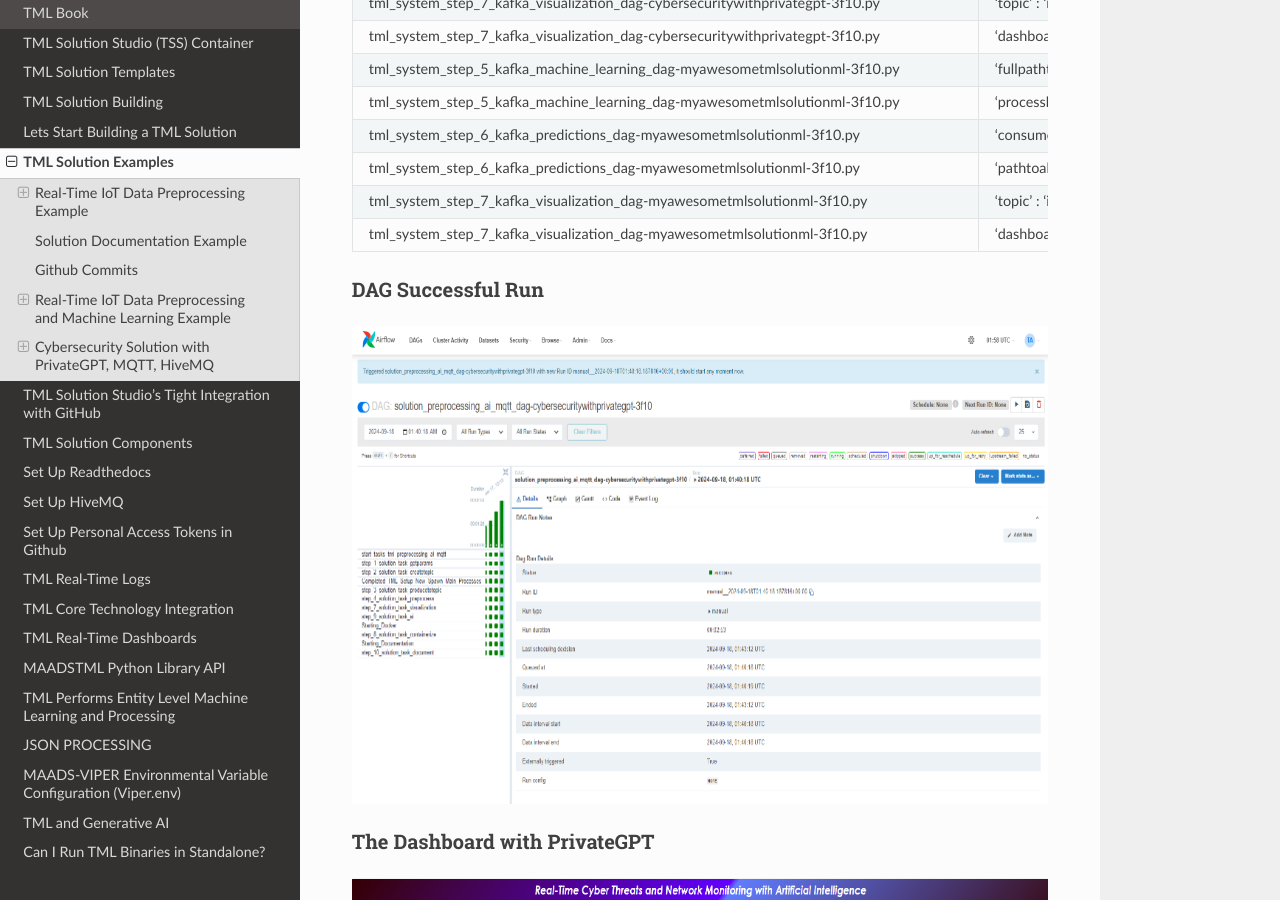
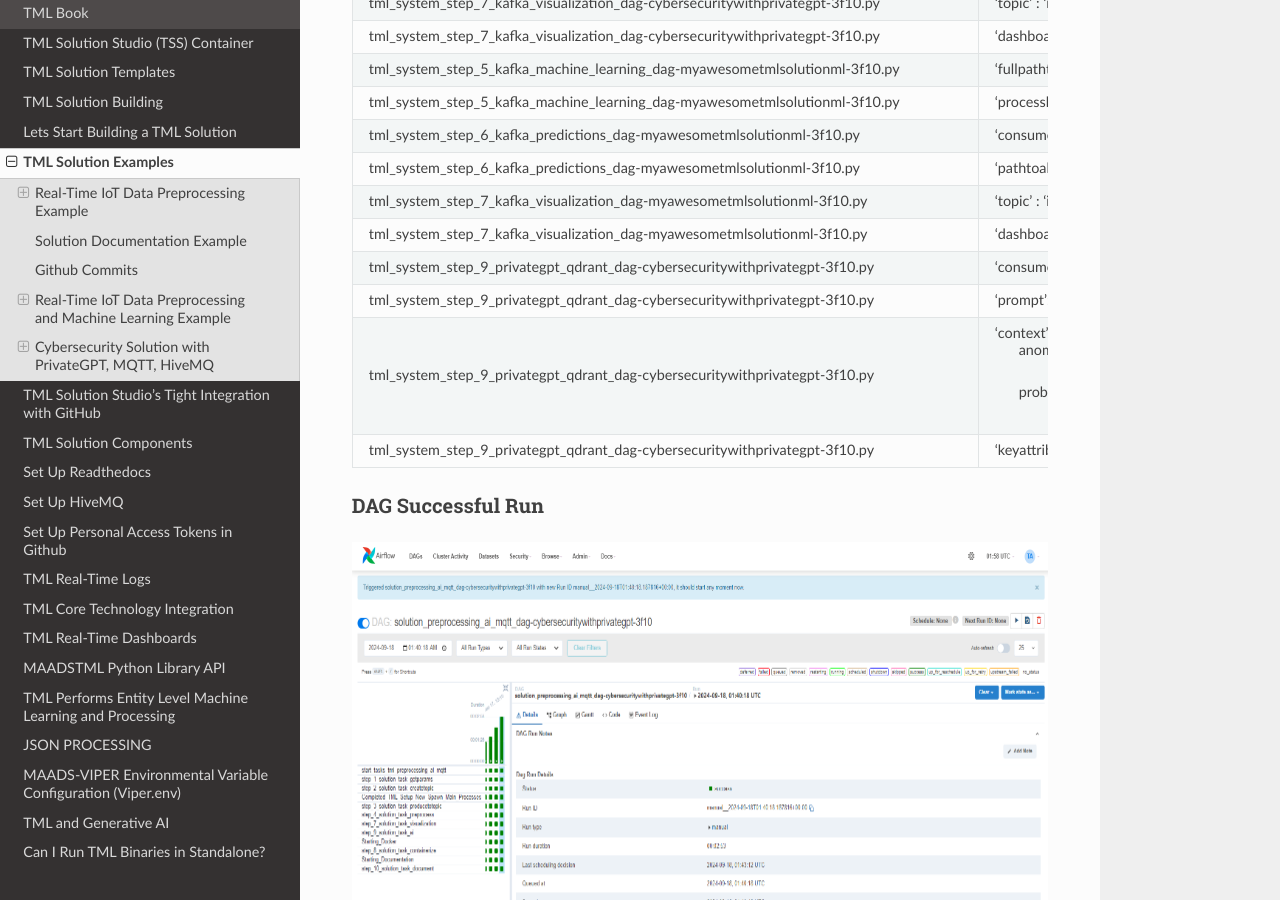
Before and after one commit to smaurice101/readthedocs, a Sphinx documentation site: the page built from docs/source/examples.rst, in a window 1280 px wide and 900 px high, scrolled down 15254 px. Built offline with Sphinx 7.4.7 and the Read the Docs theme 3.1.0, drawn with Linux system fonts in a browser that asks for light colours.

Commit message:
Update examples.rst

```diff
--- a/docs/source/examples.rst
+++ b/docs/source/examples.rst
@@ -621,6 +621,25 @@ TML Dag Parameter Changes To Be Made For: solution_preprocessing_ai_mqtt_dag-cyb
    * - tml_system_step_7_kafka_visualization_dag-myawesometmlsolutionml-3f10.py
      - 'dashboardhtml': 'dashboard.html'
      - 'dashboardhtml': 'iot-failure-machinelearning.html'
+   * - tml_system_step_9_privategpt_qdrant_dag-cybersecuritywithprivategpt-3f10.py
+     - 'consumefrom' : 'iot-preprocess',
+     - 'consumefrom' : 'cisco-network-preprocess'
+
+   * - tml_system_step_9_privategpt_qdrant_dag-cybersecuritywithprivategpt-3f10.py
+     - 'prompt': 'Do the device data show any malfunction or defects?'
+     - 'prompt': 'Do any of the values of the inbound or outbound packets look abnormal?'
+   * - tml_system_step_9_privategpt_qdrant_dag-cybersecuritywithprivategpt-3f10.py
+     - 'context' : 'This is IoT data from devices. The data are
+
+        anomaly probabilities for each IoT device. If voltage or current
+
+        probabilities are low, it is likely the device is not working properly.'
+     - 'context' : 'These data are anomaly probabilities of suspicious data traffic.
+
+       A high probability of over 0.80 is likely suspicious.'
+   * - tml_system_step_9_privategpt_qdrant_dag-cybersecuritywithprivategpt-3f10.py
+     - 'keyattribute' : 'Voltage,current'
+     - 'keyattribute' : 'outboundpackets,inboundpackets'
 
 DAG Successful Run
 ^^^^^^^^^^^^^^^^^
```
